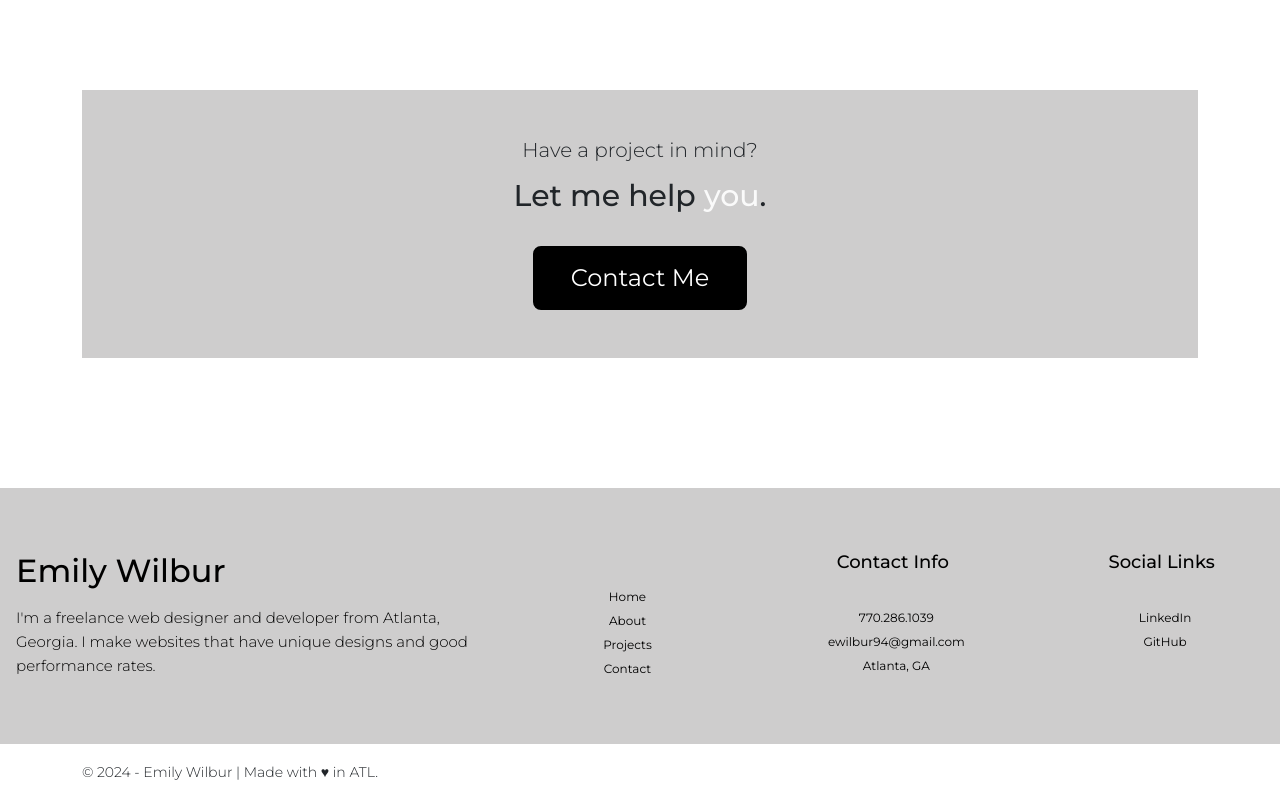
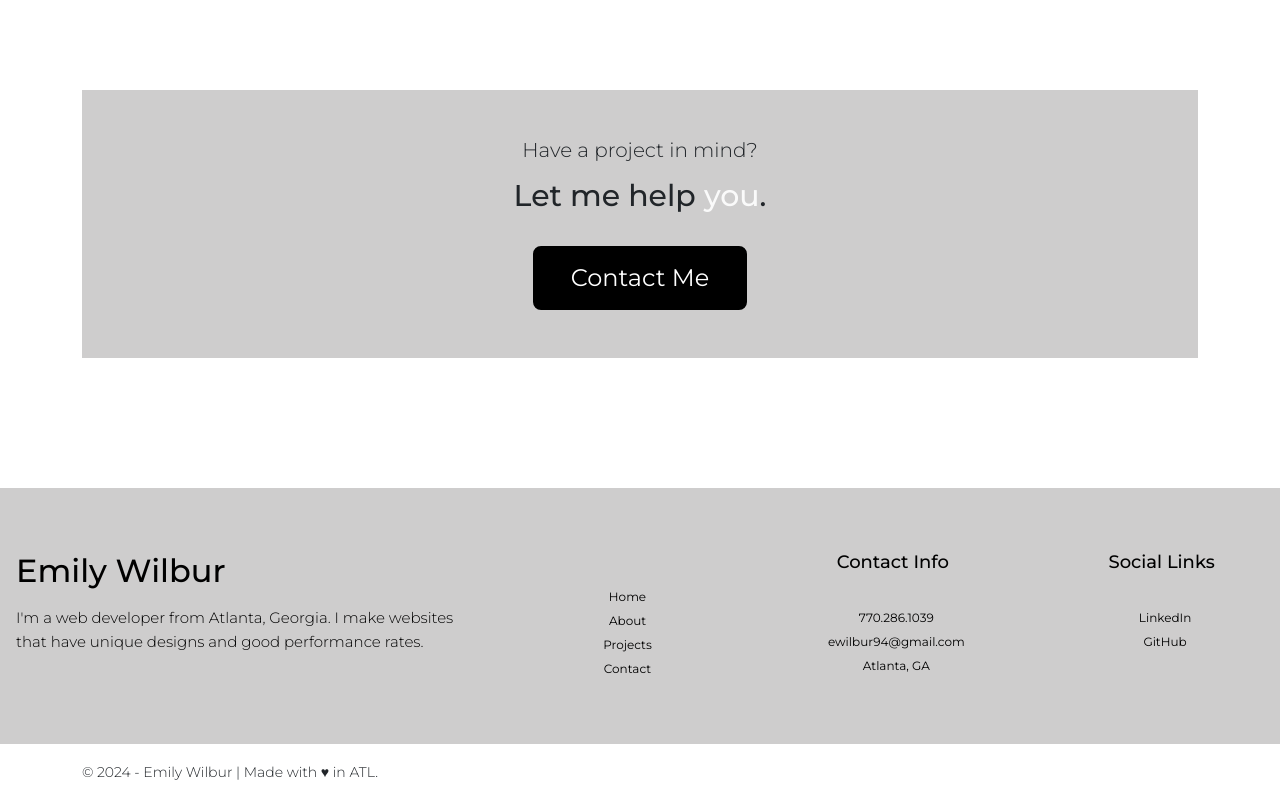
Before and after one commit to emilyjwilbur/port, a React (Create React App) app: page / in a window 1280 px wide. Shown: the part 1432-2232 px from the top of the page. Built offline with nearby package versions, Linux system fonts and the light colour scheme; a web font is replaced by a local one.

Commit message:
footer update

```diff
--- a/src/components/Footer.js
+++ b/src/components/Footer.js
@@ -9,7 +9,7 @@ export default function Footer(){
 <div className="footer">
                 <div className="footer_col1">
                     <h1 className="footer_col1_title">Emily Wilbur</h1>
-                    <p className="footer-desc">I'm a freelance web designer and developer from Atlanta, Georgia. I make websites that have unique designs and good performance rates.</p>
+                    <p className="footer-desc">I'm a web developer from Atlanta, Georgia. I make websites that have unique designs and good performance rates.</p>
                     </div>
                     <div className="footer_col2">
 
```
